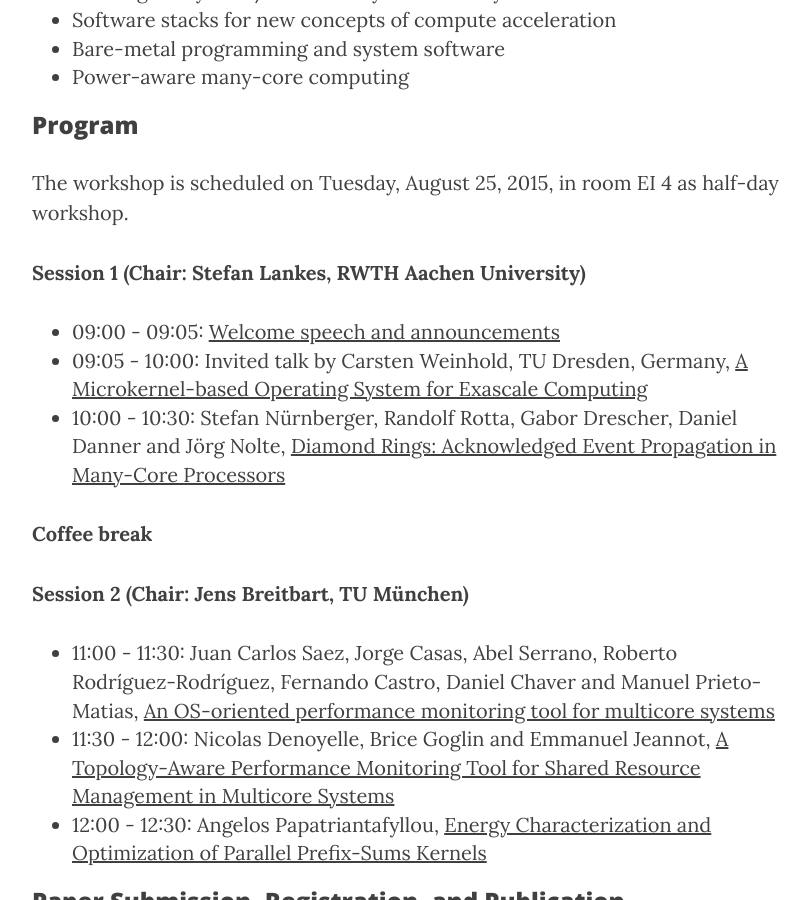
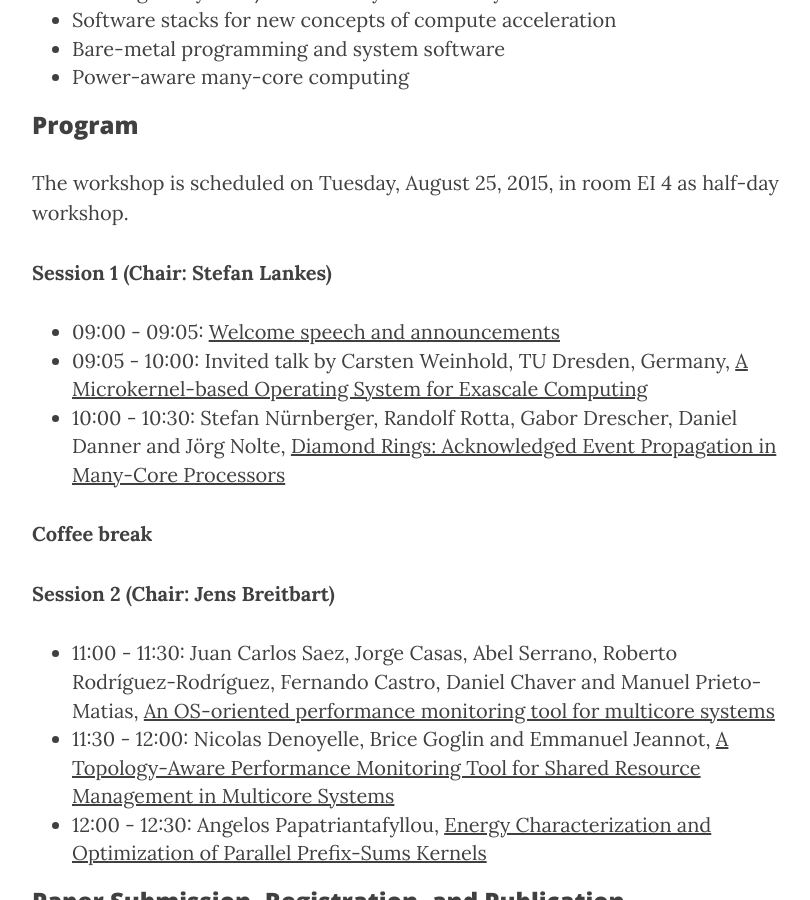
Before and after one commit to WROME/wrome.github.io, a Jekyll site: the page built from vienna2015.md, in a window 1280 px wide and 900 px high, scrolled down 2413 px. Shown: the whole window, without its empty margins (233-1043 px from the left). Built offline with Jekyll 4.4.1, drawn with Linux system fonts in a browser that asks for light colours; nearby versions of some CDN libraries; Markdown is read by kramdown in place of the engine named in the settings.

Commit message:
some code cleanups

```diff
--- a/vienna2015.md
+++ b/vienna2015.md
@@ -46,7 +46,7 @@ This year, too, authors from all related disciplines are invited to submit unpub
 
 The workshop is scheduled on Tuesday, August 25, 2015, in room EI 4 as half-day workshop.
 
-**Session 1 (Chair: Stefan Lankes, RWTH Aachen University)**
+**Session 1 (Chair: Stefan Lankes)**
 
 * 09:00 - 09:05: [Welcome speech and announcements](/slides/rome15_intro.pdf)
 * 09:05 - 10:00: Invited talk by Carsten Weinhold, TU Dresden, Germany, [A Microkernel-based Operating System for Exascale Computing](/slides/rome15_weinhold.pdf)
@@ -54,7 +54,7 @@ The workshop is scheduled on Tuesday, August 25, 2015, in room EI 4 as half-day
 
 **Coffee break**
 
-**Session 2 (Chair: Jens Breitbart, TU München)**
+**Session 2 (Chair: Jens Breitbart)**
 
 * 11:00 - 11:30: Juan Carlos Saez, Jorge Casas, Abel Serrano, Roberto Rodríguez-Rodríguez, Fernando Castro, Daniel Chaver and Manuel Prieto-Matias, [An OS-oriented performance monitoring tool for multicore systems](/slides/rome15_jcsaez.pdf)
 * 11:30 - 12:00: Nicolas Denoyelle, Brice Goglin and Emmanuel Jeannot, [A Topology-Aware Performance Monitoring Tool for Shared Resource Management in Multicore Systems](/slides/rome15_denoyelle.pdf)
```
